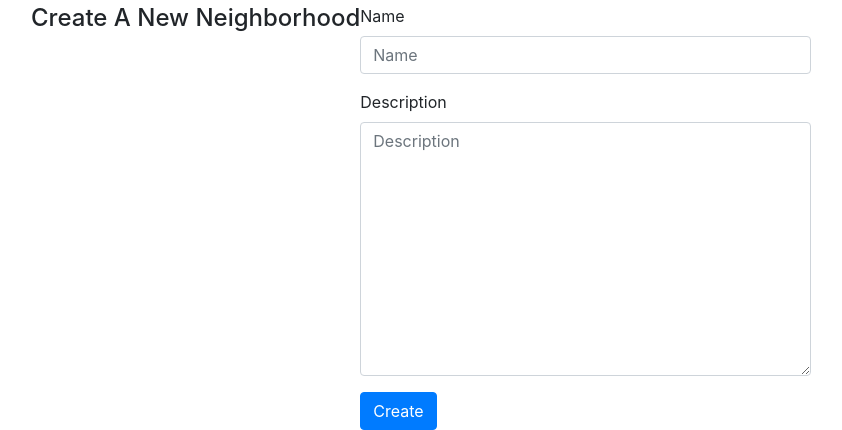
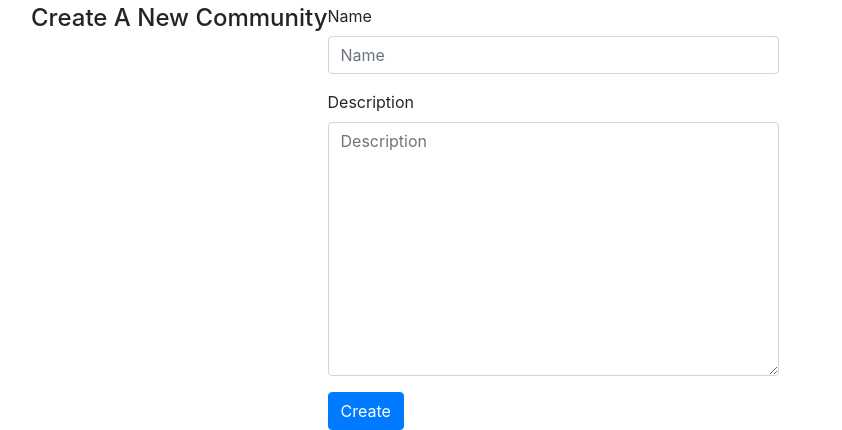
Before and after one commit to c12i/nachbarschaft, a Django app: page /neighborhoods/new/ in a window 1280 px wide. Shown: the part 56-486 px from the top of the page, without its empty margins (54-896 px from the left). Run offline with Django 3.2, Linux system fonts and the light colour scheme; a user stored in the database is signed in; some libraries are stand-ins or nearby versions.

Commit message:
Modify template content

```diff
--- a/neighborhood/templates/neighborhood/group_form.html
+++ b/neighborhood/templates/neighborhood/group_form.html
@@ -2,7 +2,7 @@
 {% load bootstrap3 %}
 
 {% block group_content %}
-<h4>Create A New Neighborhood</h4>
+<h4>Create A New Community</h4>
   <form method="POST" action="{% url 'neighborhood:create' %}" id="groupForm">
   	{% csrf_token %}
   	{% bootstrap_form form %}
```
Also changed, not shown: db.sqlite3.
